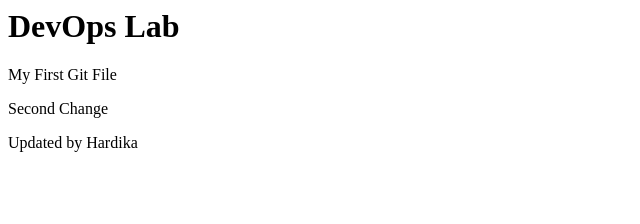
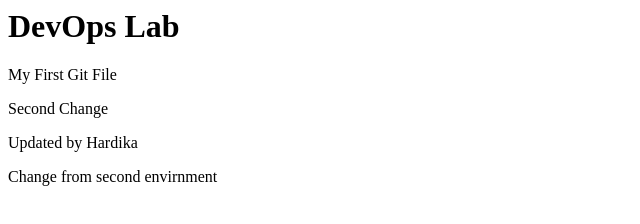
Before and after one commit to sakshi-lad/devops-lab, a plain HTML site: page index.html in a window 1280 px wide. Shown: the whole page, without its empty margins (0-640 px from the left). Drawn offline with Linux system fonts and the light colour scheme.

Commit message:
Update from second copy

```diff
--- a/index.html
+++ b/index.html
@@ -2,3 +2,5 @@
 <p> My First Git File </p>
 <p> Second Change </p>
 <p>Updated by Hardika</p>
+
+<p>Change from second envirnment</p>
```
